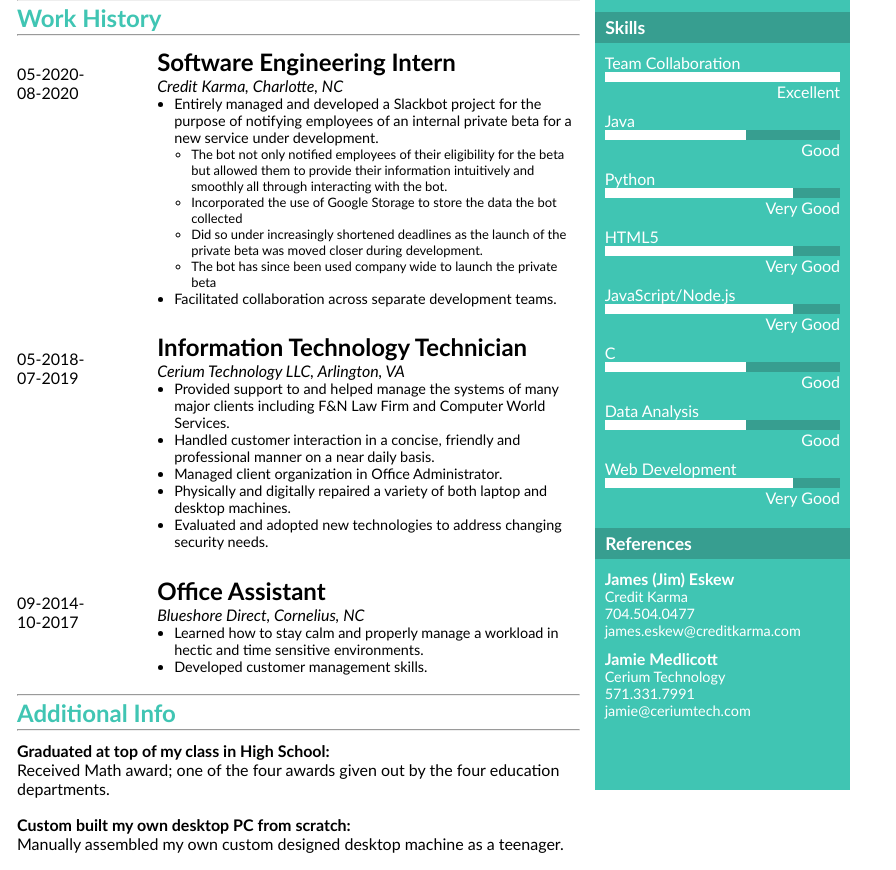
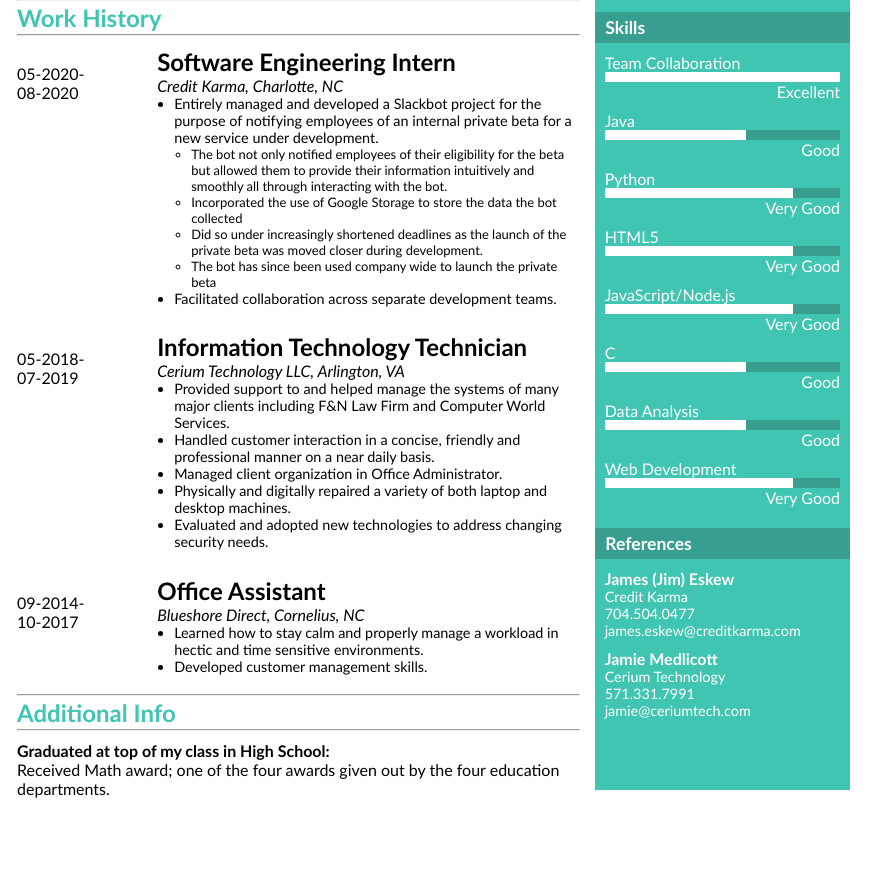
Before and after one commit to TannerBluhm/TannerBluhm.github.io, a website: page index.html in a window 1280 px wide. Shown: the part 310-1180 px from the top of the page, without its empty margins (0-896 px from the left). After the commit the page ends 1125 px from the top, so only its background shows below. Drawn offline with Linux system fonts and the light colour scheme.

Commit message:
removed thing about custom pc

```diff
--- a/index.html
+++ b/index.html
@@ -129,10 +129,6 @@
             <p class='courses'>
                 Received Math award; one of the four awards given out by the four education departments.
             </p>
-            <p class='courseWork'>Custom built my own desktop PC from scratch:</p>
-            <p class='courses'>
-                Manually assembled my own custom designed desktop machine as a teenager.
-            </p>
         </div>
 
       </div>
```
